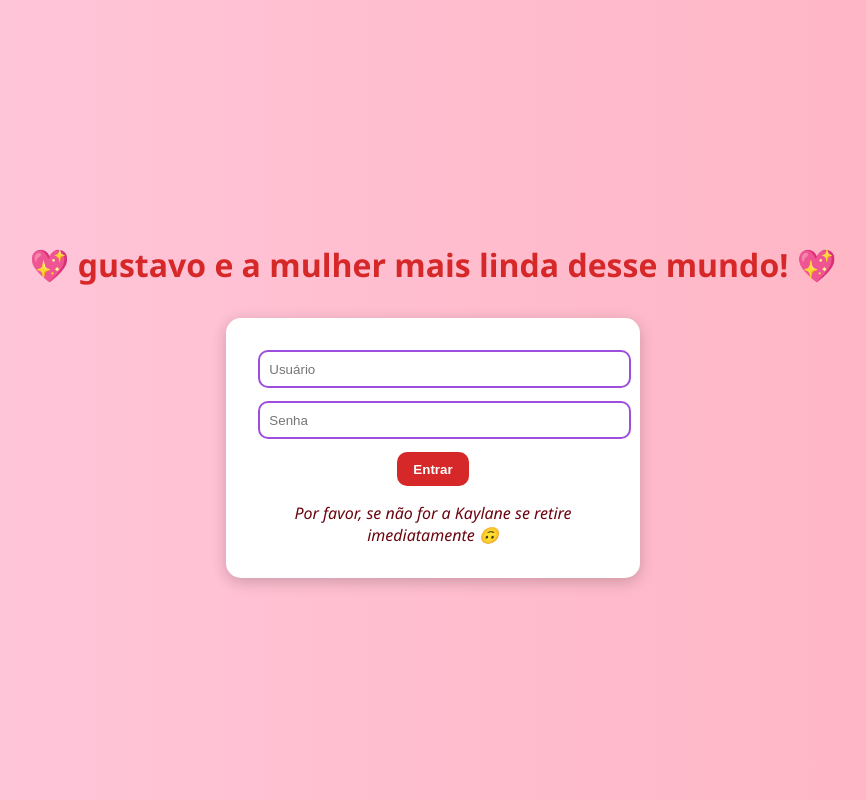
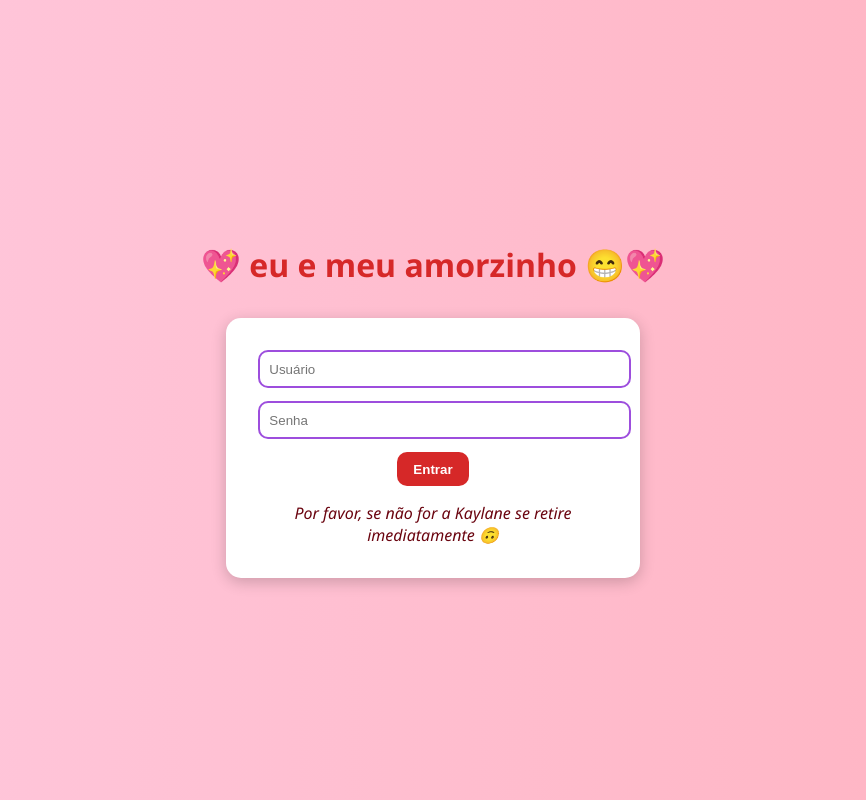
Before and after one commit to gustavo-css/sitezin_htm, a plain HTML site: page index.html in a window 1280 px wide. Shown: the whole page, without its empty margins (207-1073 px from the left). Drawn offline with Linux system fonts and the light colour scheme.

Commit message:
Add files via upload

```diff
--- a/index.html
+++ b/index.html
@@ -57,7 +57,7 @@
   </style>
 </head>
 <body>
-  <h1>💖 gustavo e a mulher mais linda desse mundo! 💖</h1>
+  <h1>💖 eu e meu amorzinho 😁💖</h1>
   <div class="login-box">
     <input type="text" id="username" placeholder="Usuário">
     <input type="password" id="password" placeholder="Senha">
```
